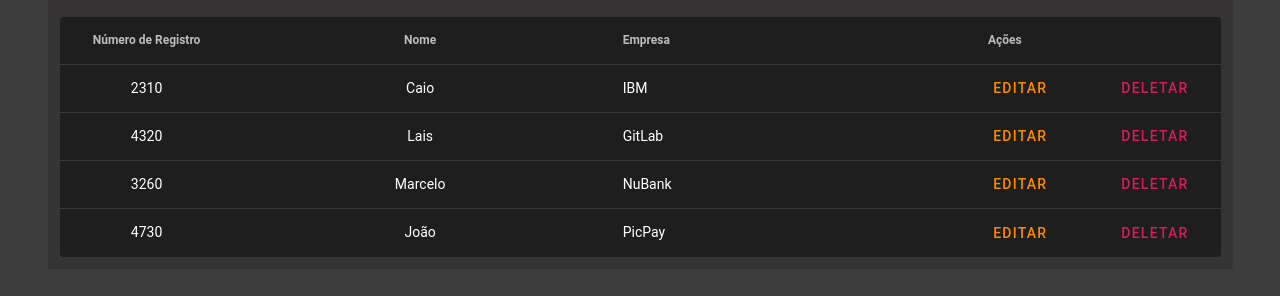
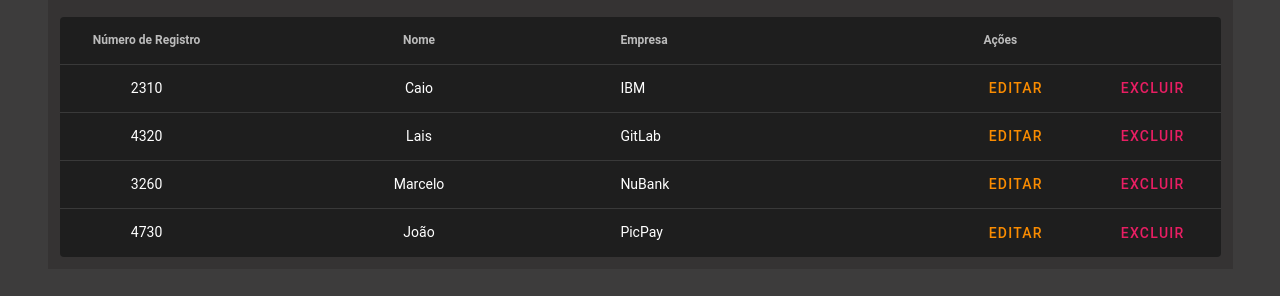
Before and after one commit to Rick504/admin_event, a Vue app: page / in a window 1280 px wide. Shown: the part 164-460 px from the top of the page. Built offline with nearby package versions, Linux system fonts and the light colour scheme; data requests are answered from the project's data file.

Commit message:
implementando msg de confirmação ao excluir usuário com um modal

```diff
--- a/src/views/Home/_Home.vue
+++ b/src/views/Home/_Home.vue
@@ -40,7 +40,7 @@
                 </td>
                 <td width="10%">
                   <v-btn color="pink darken-1" text>
-                      Deletar
+                      <DialogDeleteUser />
                   </v-btn>
                 </td>
             </tr>
@@ -54,11 +54,13 @@
 <script>
 import { mapState } from 'vuex'
 import DialogRegisterUser from './components/DialogRegisterUser.vue'
+import DialogDeleteUser from './components/DialogDeleteUser.vue'
 
 export default {
     name: "HomePage",
     components: {
-      DialogRegisterUser
+      DialogRegisterUser,
+      DialogDeleteUser
     },
     computed: {
     ...mapState(["homePageModule"])
--- /dev/null
+++ b/src/views/Home/components/DialogDeleteUser.vue
@@ -0,0 +1,43 @@
+<template>
+  <v-row>
+    <v-btn
+      color="pink"
+      text
+      dark
+      @click.stop="dialog = true"
+    >
+      Excluir
+    </v-btn>
+
+    <v-dialog
+      v-model="dialog"
+      max-width="500"
+    >
+    <v-card dark>
+        <v-container>
+            <v-row class="text-center">
+                <v-col>
+                    <v-alert type="error">
+                        Deseja realmente excluir este usuário?
+                    </v-alert>
+                </v-col>
+            </v-row>
+            <v-row class="text-center">
+                <v-col>
+                    <v-btn text> Sim </v-btn>
+                    <v-btn text @click="dialog = false"> Não, Voltar </v-btn>
+                </v-col>
+            </v-row>
+        </v-container>
+    </v-card>
+    </v-dialog>
+  </v-row>
+</template>
+
+<script>
+  export default {
+    data: () => ({
+      dialog: false,
+    }),
+  }
+</script>
```
